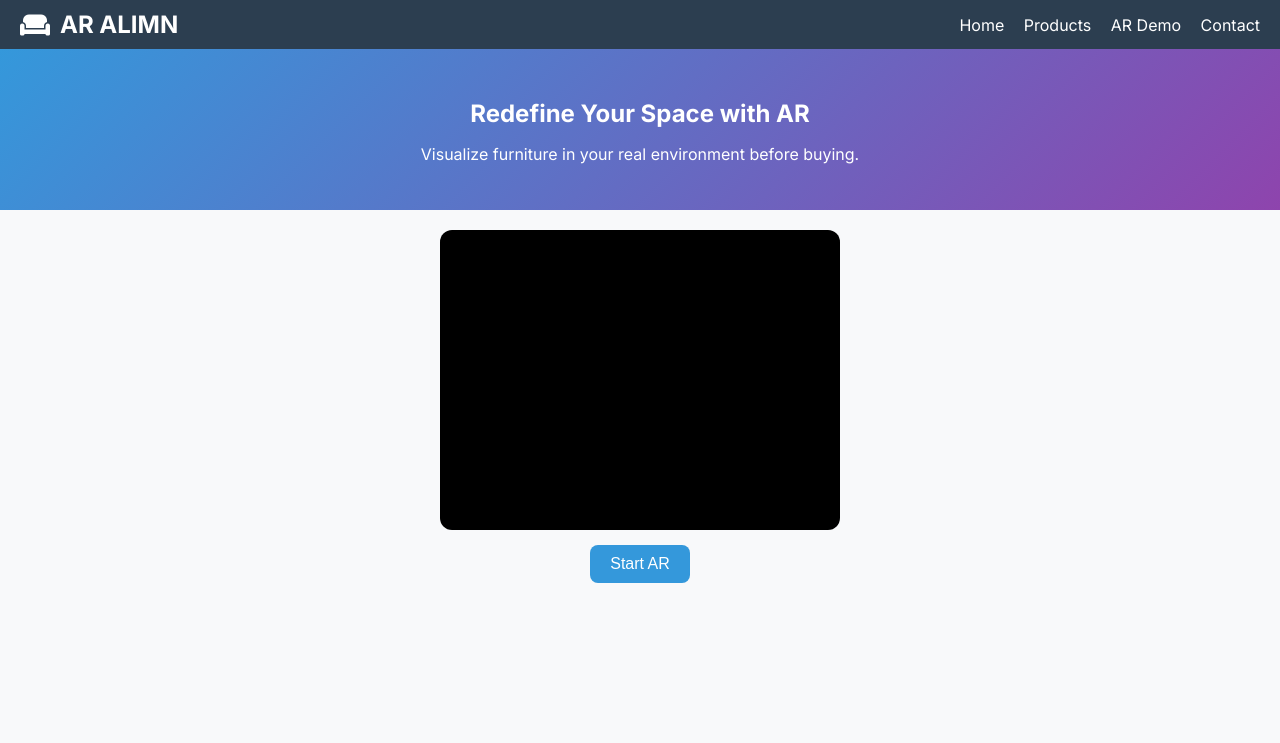
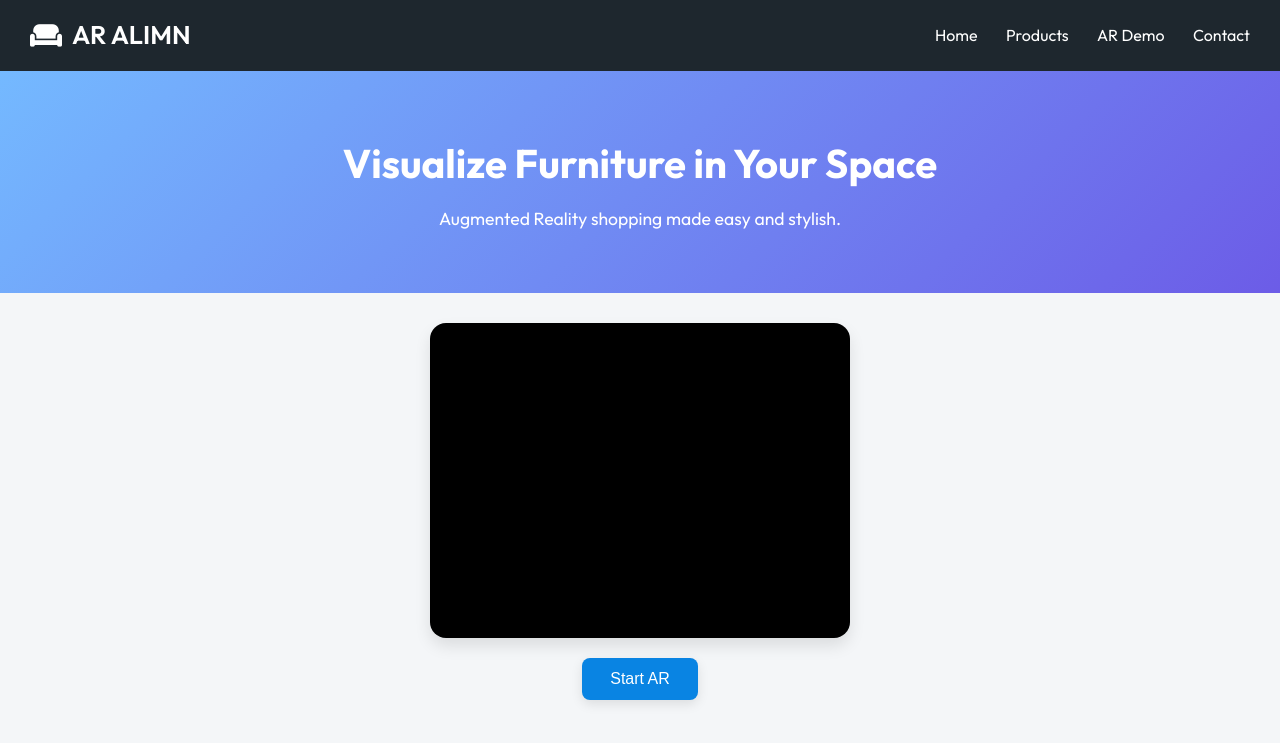
Before and after one commit to naqinizam/ar-alimn-project, a Flask app: page / in a window 1280 px wide. Shown: the top 743 px of the page. Run offline with Flask 3, Linux system fonts and the light colour scheme.

```diff
--- a/templates/index.html
+++ b/templates/index.html
@@ -5,66 +5,75 @@
   <meta name="viewport" content="width=device-width, initial-scale=1.0"/>
   <title>AR ALIMN | Furniture Visualizer</title>
   <link rel="stylesheet" href="https://cdnjs.cloudflare.com/ajax/libs/font-awesome/6.4.0/css/all.min.css">
-  <link href="https://fonts.googleapis.com/css2?family=Inter:wght@400;500;600;700&display=swap" rel="stylesheet">
+  <link href="https://fonts.googleapis.com/css2?family=Outfit:wght@400;500;600;700&display=swap" rel="stylesheet">
   <style>
     * {
       box-sizing: border-box;
+      margin: 0;
+      padding: 0;
     }
     body {
-      font-family: 'Inter', sans-serif;
-      margin: 0;
-      padding: 0;
-      background: #f8f9fa;
-      color: #333;
+      font-family: 'Outfit', sans-serif;
+      background: #f4f6f8;
+      color: #2d3436;
+      line-height: 1.6;
     }
     header {
-      background-color: #2c3e50;
+      background: #1e272e;
       color: white;
       display: flex;
       align-items: center;
       justify-content: space-between;
-      padding: 10px 20px;
+      padding: 15px 30px;
+      box-shadow: 0 2px 4px rgba(0,0,0,0.1);
     }
     .logo {
-      font-size: 1.5em;
-      font-weight: bold;
+      font-size: 1.6em;
+      font-weight: 600;
       display: flex;
       align-items: center;
       gap: 10px;
     }
     nav a {
       color: white;
-      margin-left: 15px;
+      margin-left: 25px;
       text-decoration: none;
       font-size: 1em;
+      transition: color 0.3s;
     }
     nav a:hover {
-      text-decoration: underline;
+      color: #74b9ff;
     }
     .hero {
-      padding: 30px 20px;
+      padding: 60px 20px;
       text-align: center;
-      background: linear-gradient(135deg, #3498db, #8e44ad);
+      background: linear-gradient(135deg, #74b9ff, #6c5ce7);
       color: white;
     }
     .hero h1 {
+      font-size: 2.5em;
+      font-weight: 700;
       margin-bottom: 10px;
+    }
+    .hero p {
+      font-size: 1.1em;
     }
     #ar-container {
       display: flex;
       flex-direction: column;
       align-items: center;
       justify-content: center;
-      padding: 20px;
+      padding: 30px 20px;
     }
     #camera-wrapper {
       position: relative;
       width: 100%;
-      max-width: 400px;
+      max-width: 420px;
       aspect-ratio: 4 / 3;
       background: #000;
-      border-radius: 12px;
+      border-radius: 16px;
       overflow: hidden;
+      box-shadow: 0 8px 16px rgba(0,0,0,0.1);
     }
     #camera-stream {
       width: 100%;
@@ -82,18 +91,19 @@
       z-index: 2;
     }
     #start-btn {
-      margin-top: 15px;
-      padding: 10px 20px;
-      font-size: 16px;
-      background-color: #3498db;
+      margin-top: 20px;
+      padding: 12px 28px;
+      font-size: 1em;
+      background-color: #0984e3;
       color: white;
       border: none;
       border-radius: 8px;
       cursor: pointer;
+      box-shadow: 0 4px 12px rgba(0,0,0,0.1);
       transition: background 0.3s;
     }
     #start-btn:hover {
-      background-color: #2980b9;
+      background-color: #0077cc;
     }
     @media (max-width: 600px) {
       header, nav {
@@ -102,6 +112,9 @@
       }
       nav a {
         margin: 10px 0;
+      }
+      .hero h1 {
+        font-size: 1.8em;
       }
     }
   </style>
@@ -121,8 +134,8 @@
   </header>
 
   <section class="hero">
-    <h1>Redefine Your Space with AR</h1>
-    <p>Visualize furniture in your real environment before buying.</p>
+    <h1>Visualize Furniture in Your Space</h1>
+    <p>Augmented Reality shopping made easy and stylish.</p>
   </section>
 
   <div id="ar-container">
@@ -145,12 +158,13 @@
           btn.style.display = "none";
           loadChairImage();
         })
-        .catch(err => {
-          navigator.mediaDevices.getUserMedia({ video: true }).then(stream => {
-            video.srcObject = stream;
-            btn.style.display = "none";
-            loadChairImage();
-          });
+        .catch(() => {
+          navigator.mediaDevices.getUserMedia({ video: true })
+            .then(stream => {
+              video.srcObject = stream;
+              btn.style.display = "none";
+              loadChairImage();
+            });
         });
     });
 
```
